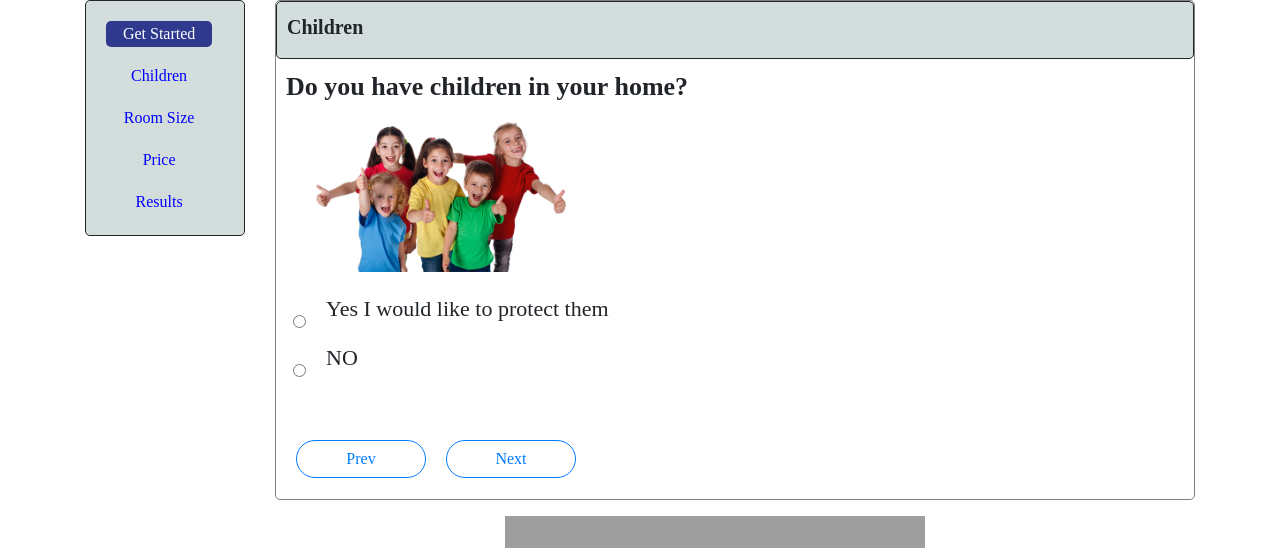
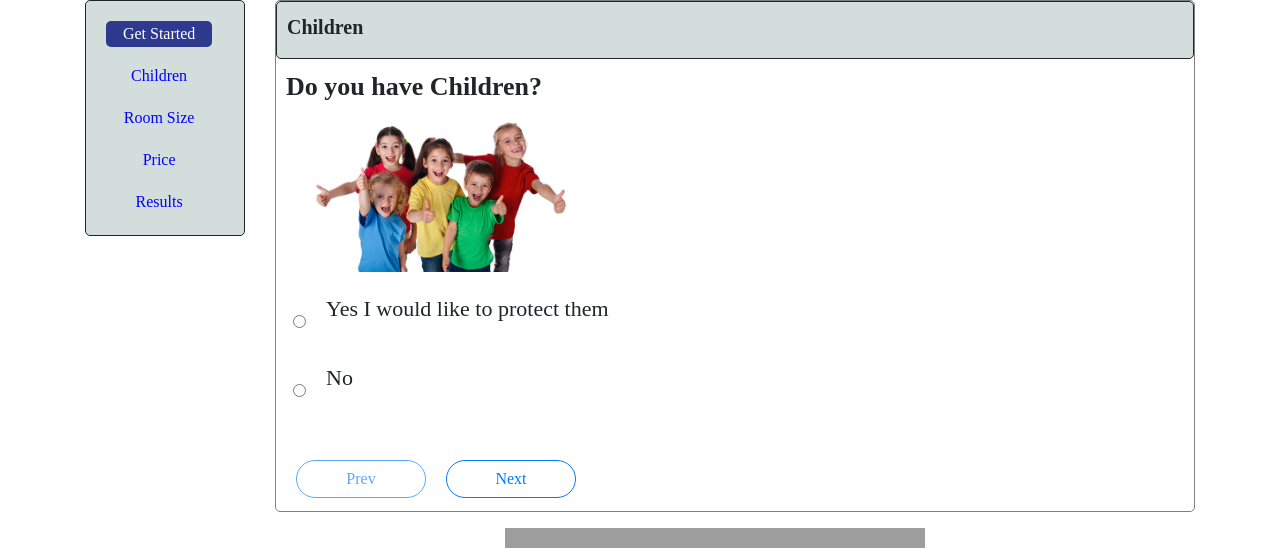
Before and after one commit to rohtshrma/recommendation_system, a React (Create React App) app in the folder frontend/: page /question in a window 1280 px wide. Shown: the top 548 px of the page. Built offline with nearby package versions, Linux system fonts and the light colour scheme; grey boxes are pictures that could not be loaded.

Commit message:
Added stepper form for questions

```diff
--- a/frontend/src/components/Home/Home.jsx
+++ b/frontend/src/components/Home/Home.jsx
@@ -6,9 +6,7 @@ function Home() {
     <>
       <Header />
 
-
       <Carousel />
-
     </>
   );
 }
--- a/frontend/src/components/Questions/Main.jsx
+++ b/frontend/src/components/Questions/Main.jsx
@@ -1,43 +1,95 @@
-import React from "react";
+import React, { useEffect, useState } from "react";
 import { Form, Button } from "react-bootstrap";
 import "./style.css";
-import children_img from './children.png';
+import children_img from "./children.png";
+import questionData from "./questionData";
 
 function Main() {
+  const [questionNo, setQuestionNo] = useState(0);
+  const [data, setData] = useState(questionData[questionNo]);
+
+  const handleNextBtn = () => {
+    setQuestionNo((prev) => prev + 1);
+  };
+
+  const handlePrevBtn = () => {
+    setQuestionNo((prev) => prev - 1);
+  };
+  // console.log(questionData);
+  useEffect(() => {
+    setData(questionData[questionNo]);
+  }, [questionNo]);
   return (
     <>
       <div className="question-container">
         <div className="top-bar sidebar">
-        <p style={{fontSize:"20px",fontWeight:"bold", paddingTop:"10px"}}>Children</p>
+          <p
+            style={{ fontSize: "20px", fontWeight: "bold", paddingTop: "10px" }}
+          >
+            Children
+          </p>
           {/* <p>Why does this question matter?</p> */}
         </div>
         <div className="question-ans">
-        <p  style={{ fontSize:"26px",fontWeight:"bolder",marginTop:"8px"}}>
-        Do you have children in your home?</p>
+          <p
+            style={{ fontSize: "26px", fontWeight: "bolder", marginTop: "8px" }}
+          >
+            {/* Do you have children in your home? */}
+            {data.Question}
+          </p>
           <img src={children_img} alt="" />
           <div>
-          <div className="ans-options" style={{marginTop:"20px"}}>
+            {data.Options.map((option, index) => (
+              <div
+                className="ans-options"
+                style={{ marginTop: "20px" }}
+                key={index}
+              >
                 <input type="radio" />
-            <p  style={{ fontSize:"22px",fontWeight:"500" , marginLeft:"20px"}}>
-            Yes I would like to protect them</p>
+                <p
+                  style={{
+                    fontSize: "22px",
+                    fontWeight: "500",
+                    marginLeft: "20px",
+                  }}
+                >
+                  {/* Yes I would like to protect them */}
+                  {option}
+                </p>
               </div>
-          <div className="ans-options">
-            <input  type="radio" />
-            <p style={{ fontSize:"22px",fontWeight:"500", marginLeft:"20px"}}>NO</p>
-          </div>
+            ))}
           </div>
         </div>
 
         <div className="navBtns">
-        <Button variant="outline-primary" className="navBtn">
+          {questionNo === 0 ? (
+            <Button variant="outline-primary" className="navBtn" disabled>
               Prev
             </Button>
-        <Button variant="outline-primary" className="navBtn">
+          ) : (
+            <Button
+              variant="outline-primary"
+              className="navBtn"
+              onClick={handlePrevBtn}
+            >
+              Prev
+            </Button>
+          )}
+
+          {questionNo !== 2 ? (
+            <Button
+              variant="outline-primary"
+              className="navBtn"
+              onClick={handleNextBtn}
+            >
               Next
             </Button>
+          ) : (
+            <Button variant="outline-primary" className="navBtn">
+              Submit
+            </Button>
+          )}
         </div>
-
-
       </div>
       <div className="video my-3">
         <iframe
--- a/frontend/src/components/Questions/Question.jsx
+++ b/frontend/src/components/Questions/Question.jsx
@@ -1,9 +1,15 @@
-import React from "react";
+import React, { useState } from "react";
 import { Col, Container, Row } from "react-bootstrap";
 import Main from "./Main";
 import Sidebar from "./Sidebar";
 
 function Question() {
+  const [formData, setFormData] = useState({
+    question1: 0,
+    question2: 0,
+    question3: 1,
+    product: "Refrigerator",
+  });
   return (
     <Container>
       <Row gap={2}>
--- /dev/null
+++ b/frontend/src/components/Questions/questionData.js
@@ -0,0 +1,16 @@
+const questionData = [
+  {
+    Question: "Do you have Children?",
+    Options: ["Yes I would like to protect them", "No"],
+  },
+  {
+    Question: "Do you have Adult?",
+    Options: ["Yes I would like to protect them", "No"],
+  },
+  {
+    Question: "Do you have GrandParent?",
+    Options: ["Yes I would like to protect them", "No"],
+  },
+];
+
+export default questionData;
```
Lines whose indentation alone changed are shown as unchanged.
